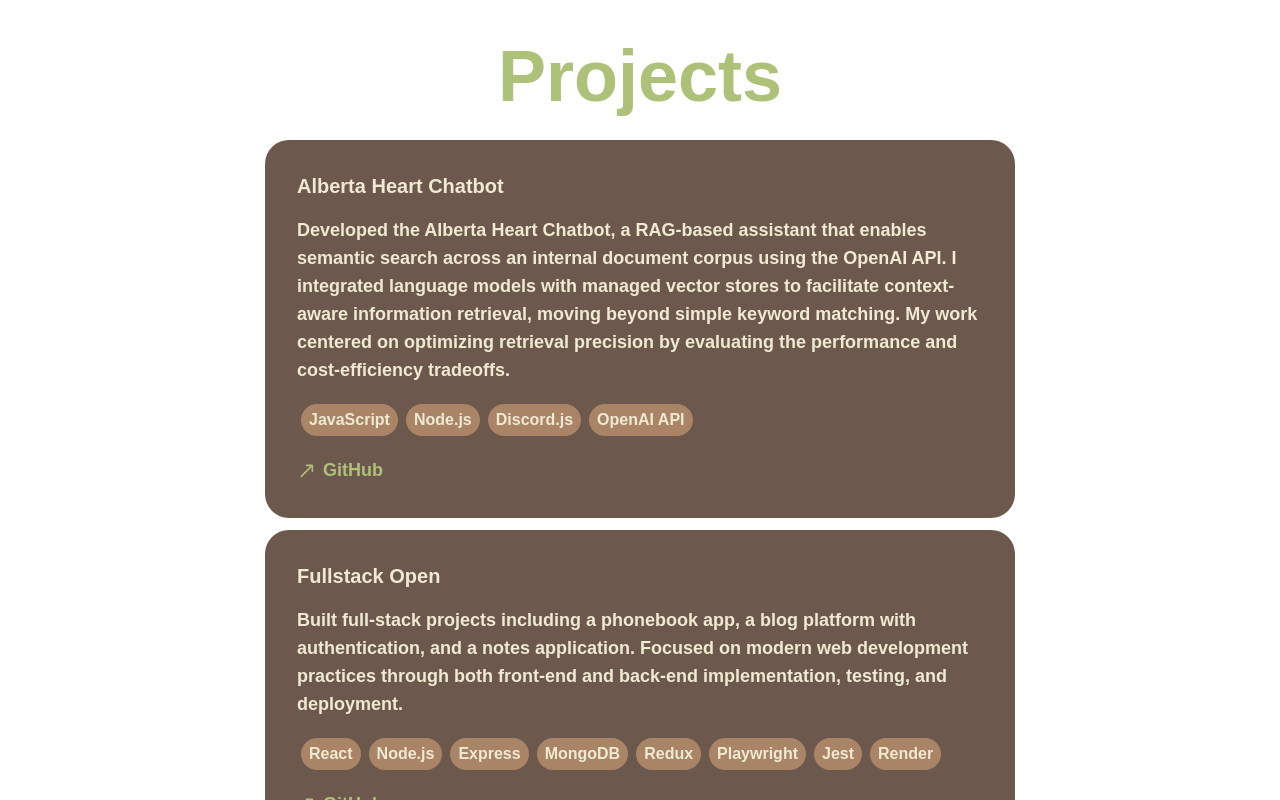
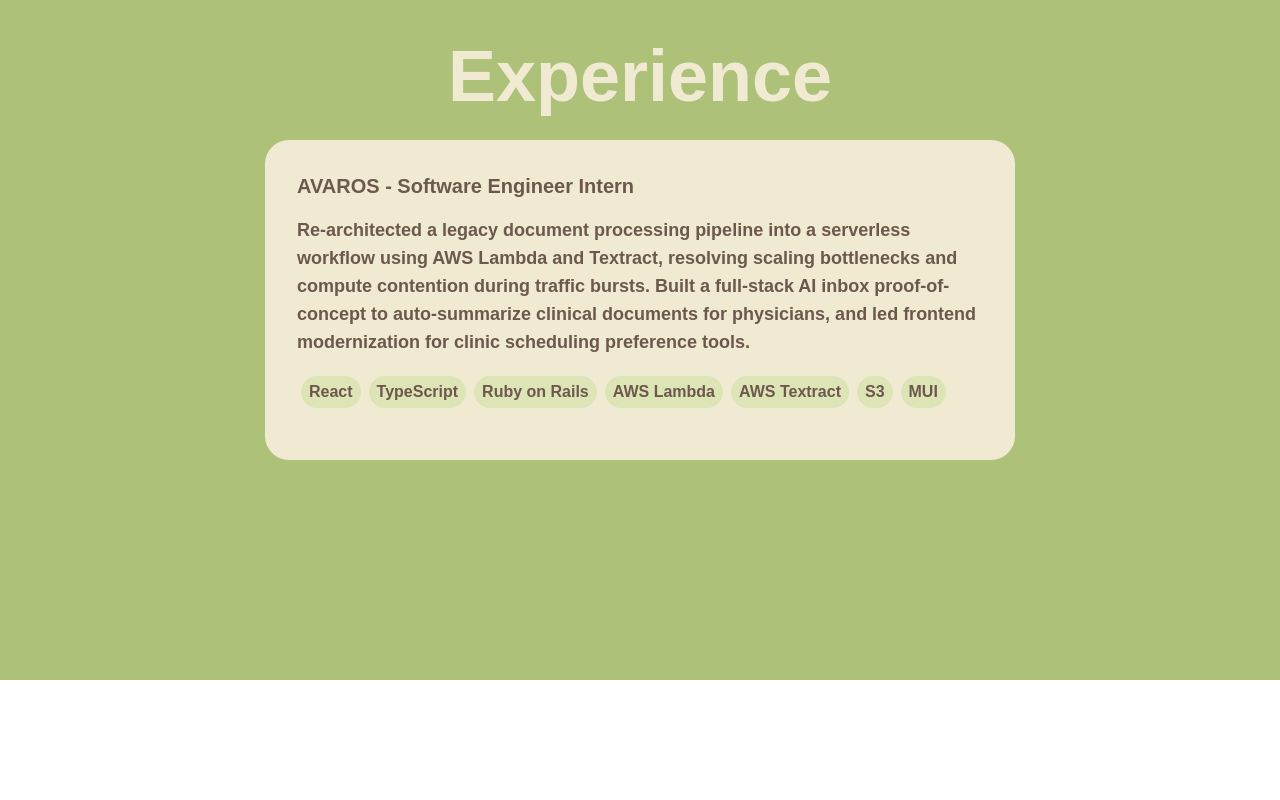
Before and after one commit to adityas0204/my-portfolio, a React (Vite) app in the folder client/: page / in a window 1280 px wide. Shown: the part 1720-2520 px from the top of the page. Built offline with nearby package versions, Linux system fonts and the light colour scheme; no server answers; a web font is replaced by a local one.

Commit message:
added avaros experience and changed pfp

```diff
--- a/client/src/pages/About.jsx
+++ b/client/src/pages/About.jsx
@@ -1,4 +1,4 @@
-import picture from '../assets/aditya_soni.png';
+import picture from '../assets/aditya_soni.jpeg';
 import useScrollTracking from '../util/scrollTracking';
 
 const About = () => {
@@ -6,7 +6,7 @@
   const textClass = 'md:text-2xl text-lg font-medium mb-2';
 
   return (
-    <div
+    <section
       id="about"
       ref={scrollRef}
       className="md:h-screen flex flex-col justify-center items-center bg-bone py-12 md:py-0"
@@ -30,12 +30,12 @@
 						friends, spending time with my{' '}
             <i className="text-greendark font-bold">family</i> and playing{' '}
             <i className="text-greendark font-bold">games</i> (currently
-						playing GoW).
+						playing Cyberpunk 2077).
           </p>
           <p className={textClass}>Thanks for checking out my site!</p>
         </div>
       </div>
-    </div>
+    </section>
   );
 };
 
--- a/client/src/pages/Experience.jsx
+++ b/client/src/pages/Experience.jsx
@@ -1,9 +1,27 @@
+import ExperienceInfo from "./ExperienceInfo";
+import useScrollTracking from '../util/scrollTracking';
+
 const Experience = () => {
+  const scrollRef = useScrollTracking('EXPERIENCE');
+
   return (
-    <div id='experience'>
-      <h1>Experience</h1>
-    </div>
-  );
+    <section
+      id="experience"
+      ref={scrollRef}
+      className="min-h-screen flex flex-col items-center px-4 py-16 md:py-40 bg-greendark font-black"
+    >
+      <h2 className="text-7xl mb-4 text-cream">Experience</h2>
+      <div className="timeline">
+        <div className="timeline-line">
+        <ExperienceInfo
+          title={'AVAROS - Software Engineer Intern'}
+          description={'Re-architected a legacy document processing pipeline into a serverless workflow using AWS Lambda and Textract, resolving scaling bottlenecks and compute contention during traffic bursts. Built a full-stack AI inbox proof-of-concept to auto-summarize clinical documents for physicians, and led frontend modernization for clinic scheduling preference tools.'}
+          technologies={'React, TypeScript, Ruby on Rails, AWS Lambda, AWS Textract, S3, MUI'}
+        />
+        </div>
+      </div>
+    </section>
+  )
 };
 
 export default Experience;
--- /dev/null
+++ b/client/src/pages/ExperienceInfo.jsx
@@ -0,0 +1,41 @@
+import ProjectTechnologies from './ProjectTechnologies';
+
+const ExperienceInfo = ({ title, description, technologies, url, link }) => {
+  return (
+    <div className="max-w-187.5 p-8 my-3 rounded-3xl bg-cream text-browndark">
+       <h3 className="text-xl mb-4">{title}</h3>
+      <p className="text-lg mb-4">{description}</p>
+      <ProjectTechnologies tech={technologies} variant="green" />
+      {url && (
+        <a
+          href={url}
+          target="_blank"
+          className="inline-flex items-center gap-2 no-underline text-greendark text-lg hover:italic hover:text-brownlight"
+        >
+          <svg
+            xmlns="http://www.w3.org/2000/svg"
+            viewBox="0 0 22 22"
+            width="1em"
+            height="1em"
+            fill="currentColor"
+          >
+            <title>Arrow Up Right</title>
+            <g
+              stroke="currentColor"
+              strokeLinecap="round"
+              strokeLinejoin="round"
+              strokeWidth="2"
+              fill="none"
+            >
+              <polyline points="18.7 12.4 18.7 5.3 11.6 5.3" />
+              <line x1="5.3" y1="18.7" x2="17.1" y2="6.9" />
+            </g>
+          </svg>
+          {link}
+        </a>
+      )}
+    </div>
+  );
+};
+
+export default ExperienceInfo;
--- a/client/src/pages/Header.jsx
+++ b/client/src/pages/Header.jsx
@@ -39,6 +39,12 @@
 					About
         </a>
         <a
+          href="#experience"
+          className="text-sm font-bold text-browndark no-underline hover:italic hover:text-brownlight"
+        >
+					Experience
+        </a>
+        <a
           href="#projects"
           className="text-sm font-bold text-browndark no-underline hover:italic hover:text-brownlight"
         >
--- a/client/src/pages/Home.jsx
+++ b/client/src/pages/Home.jsx
@@ -25,7 +25,7 @@
   };
 
   return (
-    <div
+    <section
       id="home"
       ref={scrollRef}
       className="h-screen flex justify-center items-center bg-greenlight"
@@ -71,7 +71,7 @@
           </div>
         </a>
       </div>
-    </div>
+    </section>
   );
 };
 
--- a/client/src/pages/MainApp.jsx
+++ b/client/src/pages/MainApp.jsx
@@ -31,7 +31,7 @@
       <main>
         <Home />
         <About />
-        {/* <Experience/> */}
+        <Experience/>
         <Projects />
       </main>
       <Footer />
--- a/client/src/pages/ProjectTechnologies.jsx
+++ b/client/src/pages/ProjectTechnologies.jsx
@@ -1,12 +1,18 @@
-const ProjectTechnologies = ({tech}) => {
+const colorMap = {
+  brown: 'bg-brownlight',
+  green: 'bg-greenlight',
+};
+
+const ProjectTechnologies = ({ tech, variant = 'brown' }) => {
+  const bgClass = colorMap[variant] || colorMap.brown;
+
   return (
     <div className="flex flex-wrap text-md mb-4">
-      {tech.split(', ').map(
-        (t) =>
-          <span key={t} className="px-2 py-1 m-1 rounded-2xl bg-brownlight">
-            {t}
-          </span>
-      )}
+      {tech.split(', ').map((t) => (
+        <span key={t} className={`px-2 py-1 m-1 rounded-2xl ${bgClass}`}>
+          {t}
+        </span>
+      ))}
     </div>
   );
 };
--- a/client/src/pages/Projects.jsx
+++ b/client/src/pages/Projects.jsx
@@ -14,29 +14,21 @@
         <div className="timeline-line"></div>
         <ProjectInfo
           title={'Alberta Heart Chatbot'}
-          description={
-            'Developed the Alberta Heart Chatbot, a RAG-based assistant that enables semantic search across an internal document corpus using the OpenAI API. I integrated language models with managed vector stores to facilitate context-aware information retrieval, moving beyond simple keyword matching. My work centered on optimizing retrieval precision by evaluating the performance and cost-efficiency tradeoffs.'
-          }
+          description={'Developed the Alberta Heart Chatbot, a RAG-based assistant that enables semantic search across an internal document corpus using the OpenAI API. I integrated language models with managed vector stores to facilitate context-aware information retrieval, moving beyond simple keyword matching. My work centered on optimizing retrieval precision by evaluating the performance and cost-efficiency tradeoffs.'}
           technologies={'JavaScript, Node.js, Discord.js, OpenAI API'}
           url={'https://github.com/Cococola315/alberta_heart_bot'}
           link={'GitHub'}
         />
         <ProjectInfo
-          title={'Fullstack Open'}
-          description={
-            'Built full-stack projects including a phonebook app, a blog platform with authentication, and a notes application. Focused on modern web development practices through both front-end and back-end implementation, testing, and deployment.'
-          }
-          technologies={
-            'React, Node.js, Express, MongoDB, Redux, Playwright, Jest, Render'
-          }
-          url={'https://github.com/adityas0204/fullstack-open'}
-          link={'GitHub'}
+          title={'Alberta Heart Website'}
+          description={'Architected and built the public-facing website from scratch that is search engine optimized. Established a modular design system with custom Tailwind CSS tokens, typography, and reusable components across 6 pages, translating non-technical stakeholder requirements into a maintainable, high-performance web experience.'}
+          technologies={'Next.js, React, TypeScript, Tailwind CSS'}
+          url={'https://abheart.ca/'}
+          link={'Website'}
         />
         <ProjectInfo
           title={'Shablam'}
-          description={
-            'Built an ML-powered web app with a team in 24 hours with backend and frontend development for HACKED Beta Hackathon, securing 3rd place. Repurposed ResNet-50 for image-to-movie matching using convolutional features.'
-          }
+          description={'Built an ML-powered web app with a team in 24 hours with backend and frontend development for HACKED Beta Hackathon, securing 3rd place. Repurposed ResNet-50 for image-to-movie matching using convolutional features.'}
           technologies={'JavaScript, HTML, CSS, Python'}
           url={'https://github.com/Captiosus510/shablam'}
           link={'GitHub'}
```
Also changed, not shown: client/src/assets/aditya_soni.jpeg (added), 1 other file (tests, documents, lock files or other folders).
